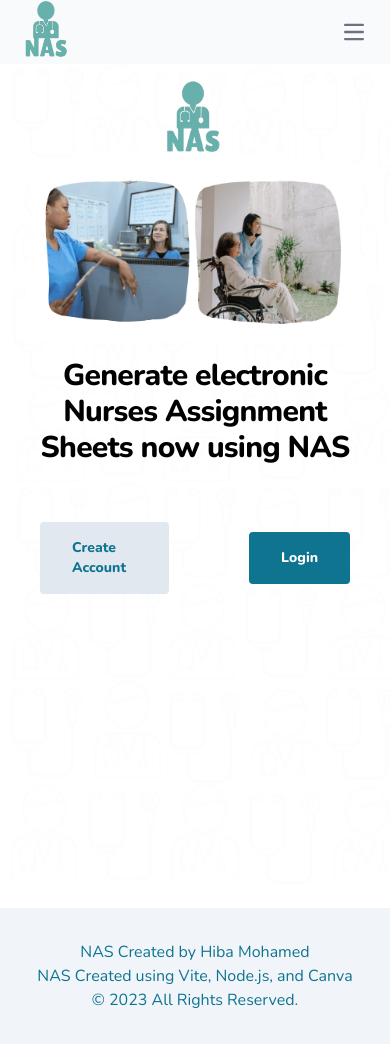
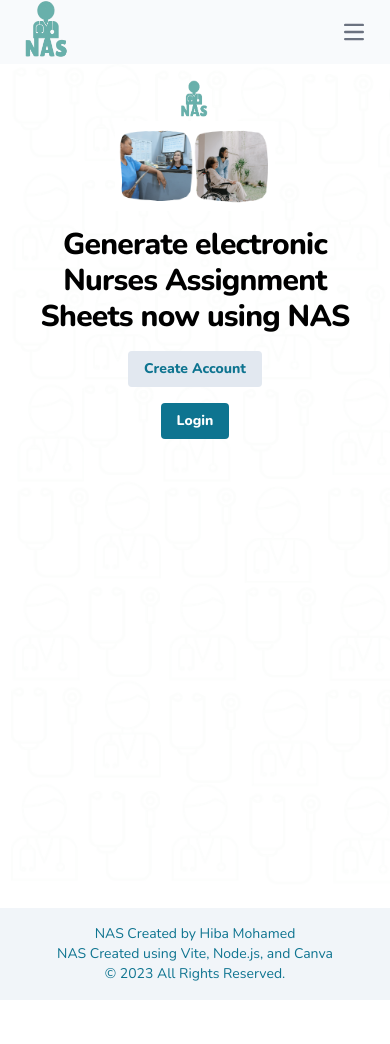
Before and after one commit to Hiba-Mohamed/Reactjs-Nurses-Assignment-Sheet, a React (Vite) app: page / in a window 390 px wide. After the commit the page ends 1000 px from the top, so only its background shows below. Built offline with nearby package versions, Linux system fonts and the light colour scheme.

Commit message:
mobile responsiveness

```diff
--- a/src/components/footer/footer.tsx
+++ b/src/components/footer/footer.tsx
@@ -1,6 +1,6 @@
 export function Footer() {
   return (
-    <footer className="bg-slate-100 font-nunito py-8">
+    <footer className="bg-slate-100 font-nunito py-4 sm:py-8 text-sm sm:text-lg">
       <div className="text-cyan-700">
         <p className="block text-center">NAS Created by Hiba Mohamed</p>
         <p className="block text-center">
--- a/src/pages/home.tsx
+++ b/src/pages/home.tsx
@@ -1,19 +1,19 @@
 export function Home() {
   return (
     <div
-      className="bg-cover bg-repeat bg-opacity-10 h-screen"
+      className="bg-cover bg-repeat bg-opacity-10 h-screen mx-auto"
       style={{ backgroundImage: `url('images/banner-pic.png')` }}
     >
-      <div className="font-nunito flex flex-row relative max-w-5xl mx-auto mb-16 pt-4 pt-24">
+      <div className="font-nunito flex flex-row relative max-w-2xl sm:max-w-5xl mx-auto mb-16 pt-4 pt-24">
         <div className="flex flex-col items-center w-screen mb-8">
           <img
             src="./images/NAS-logo.png"
-            className="w-20"
+            className="w-10 sm:w-20"
             alt="Nurses Assignment Sheet logo"
           />
           <img
             src="./images/nurse-pic.png"
-            className="w-80"
+            className="w-40 sm:w-80"
             alt="A picture of two pictures, on the left two nurses in nursing station, and on the right a picture of a nurse caring for a patient"
           />
 
@@ -21,16 +21,16 @@ export function Home() {
             Generate electronic Nurses Assignment Sheets now using NAS
           </p>
 
-          <div className="flex items-center">
+          <div className="flex items-center flex-col sm:flex-row gap-4">
             <a
-              className="bg-slate-200 hover:bg-slate-100 text-cyan-700 font-bold py-4 px-8 rounded m-10 lg:text-xl text-sm"
+              className="bg-slate-200 hover:bg-slate-100 text-cyan-700 font-bold sm:py-4 sm:px-8 py-2 px-4 rounded lg:text-xl text-sm"
               href="/account"
             >
               Create Account
             </a>
             <a
               href="/login"
-              className="bg-cyan-700 hover:bg-cyan-600 text-white font-bold py-4 px-8 rounded m-10 lg:text-xl text-sm"
+              className="bg-cyan-700 hover:bg-cyan-600 text-white font-bold py-2 px-4 sm:py-4 sm:px-8 rounded lg:text-xl text-sm"
             >
               Login
             </a>
```
